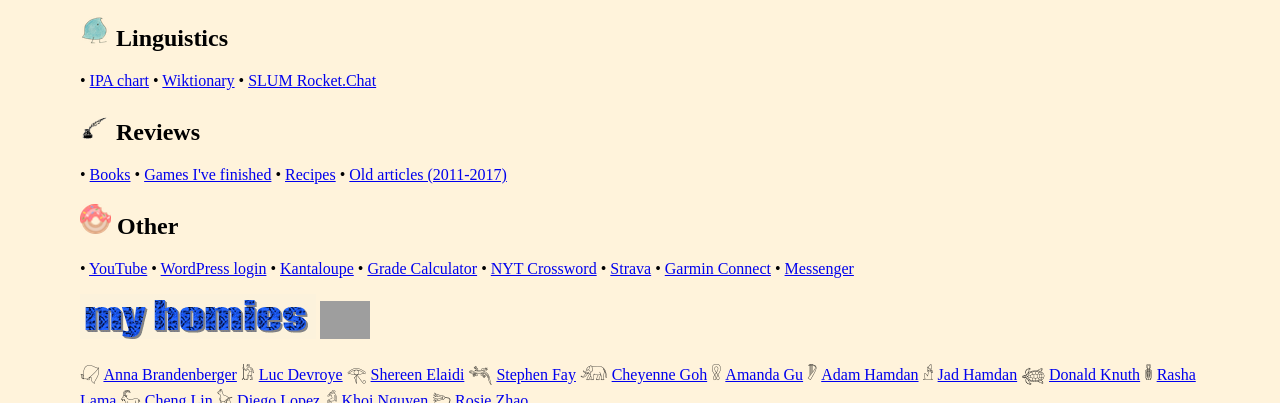
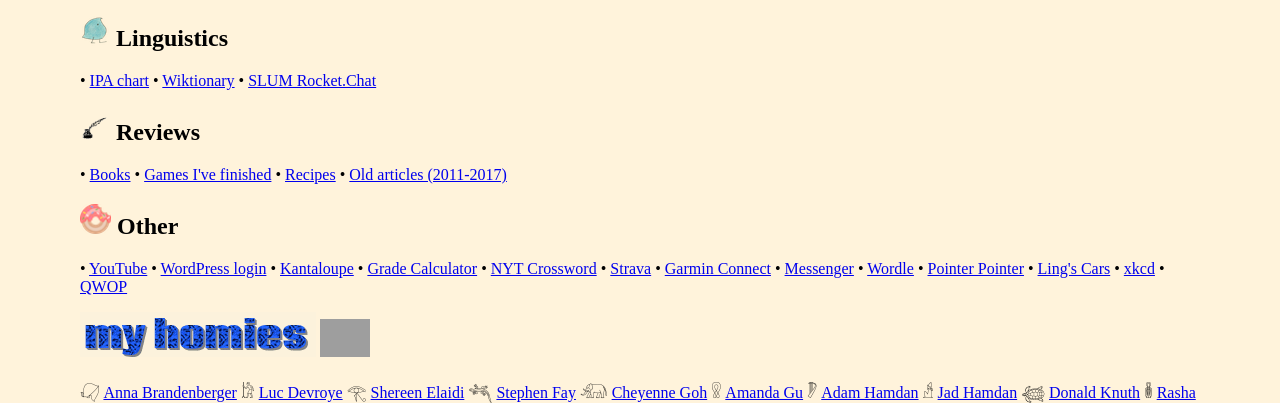
Before and after one commit to marcelgoh/marcelgoh.github.io, a Jekyll site: the page home/index.html, which Jekyll copies as it is, in a window 1280 px wide and 900 px high, scrolled down 1216 px, cut to the strip 0-403 px from the top of the window. Built offline with Jekyll 4.4.1, drawn with Linux system fonts in a browser that asks for light colours; a script that is not in the unit is left out; grey boxes are pictures that could not be loaded.

Commit message:
Added new links

```diff
--- a/home/index.html
+++ b/home/index.html
@@ -148,6 +148,11 @@
         &bull; <a href="https://www.strava.com/">Strava</a>
         &bull; <a href="https://connect.garmin.com/">Garmin Connect</a>
         &bull; <a href="https://www.messenger.com/">Messenger</a>
+        &bull; <a href="https://www.nytimes.com/games/wordle/index.html">Wordle</a>
+        &bull; <a href="https://pointerpointer.com/">Pointer Pointer</a>
+        &bull; <a href="https://lingscars.com/">Ling's Cars</a>
+        &bull; <a href="https://xkcd.com/">xkcd</a>
+        &bull; <a href="https://www.foddy.net/Athletics.html">QWOP</a>
 </p>
 <img src="/media/home/homies.gif" alt="my homies">
 <img width="50" src="/media/home/duck.gif">
```
